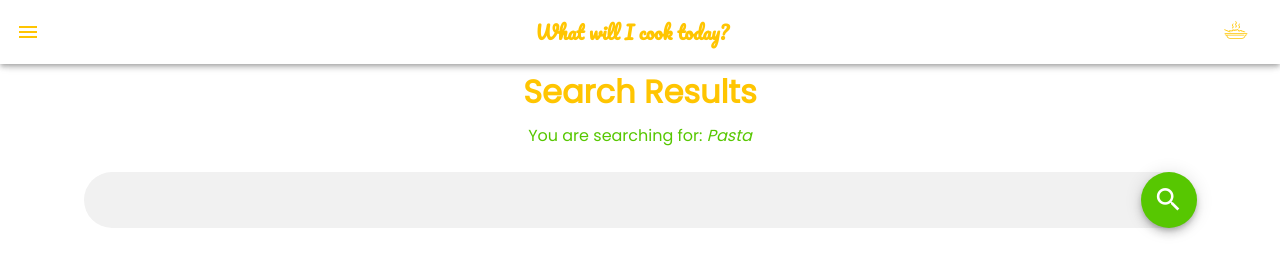
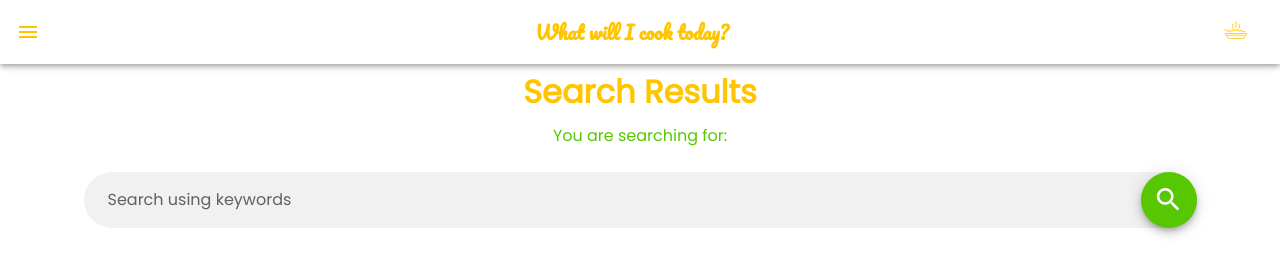
Before and after one commit to ptolios/what-will-i-cook, a Vue app: page /search in a window 1280 px wide. Shown: the top 278 px of the page. Built offline with nearby package versions, Linux system fonts and the light colour scheme; no server answers.

Commit message:
Make SearchBox reactive using v-model

```diff
--- a/src/components/SearchBox.vue
+++ b/src/components/SearchBox.vue
@@ -1,13 +1,12 @@
 <template>
   <v-text-field
-    color="secondary"
+    v-bind="$attrs"
     background-color="ingredients"
-    :label="label"
-    :autofocus="autofocus"
-    :height="height"
     rounded
     single-line
     filled
+    :value="val"
+    @input="$emit('input', (val = $event))"
   >
     <v-btn slot="append" color="secondary" class="mx-0" fab dark>
       <v-icon color="white" size="2.2em">search</v-icon>
@@ -17,7 +16,17 @@
 
 <script>
 export default {
-  props: ["label", "autofocus", "height"]
+  props: {
+    value: String
+  },
+  data() {
+    return {
+      val: ""
+    };
+  },
+  mounted() {
+    this.val = this.value;
+  }
 };
 </script>
 
--- a/src/views/SearchResults.vue
+++ b/src/views/SearchResults.vue
@@ -15,7 +15,11 @@
         </h4>
       </v-col>
       <v-col cols="12">
-        <search-box class="mt-2 mx-6"></search-box>
+        <search-box
+          class="mt-2 mx-6"
+          v-model="query"
+          label="Search using keywords"
+        ></search-box>
       </v-col>
       <v-col
         align-self="stretch"
@@ -42,7 +46,7 @@ export default {
   },
   data() {
     return {
-      query: "Pasta",
+      query: "",
       response
     };
   }
```
